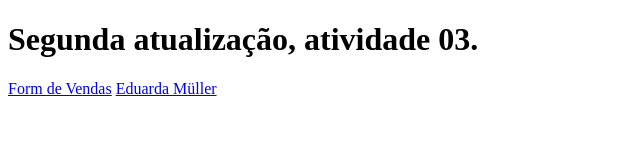
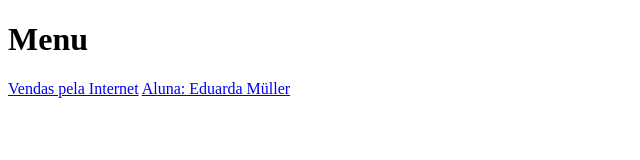
Before and after one commit to EduardaMullerM/MeuPrimeiroRepositorio, a plain HTML site: page index.html in a window 1280 px wide. Shown: the whole page, without its empty margins (0-640 px from the left). Drawn offline with Linux system fonts and the light colour scheme.

Commit message:
mudando os links #1

```diff
--- a/index.html
+++ b/index.html
@@ -5,8 +5,8 @@
         <title>GIT</title>
     </head>
     <body>
-        <h1>Segunda atualização, atividade 03.</h1>
-        <a href="formVendaInternet.html">Form de Vendas</a>
-        <a href="EduardaMuller.html">Eduarda Müller</a>
+        <h1>Menu</h1>
+        <a href="formVendaInternet.html">Vendas pela Internet</a>
+        <a href="EduardaMuller.html">Aluna: Eduarda Müller</a>
     </body>
 </html>
```
Also changed, not shown: EduardaMuller.html (+2 -1 lines), formVendaInternet.html (+2 -4 lines).
